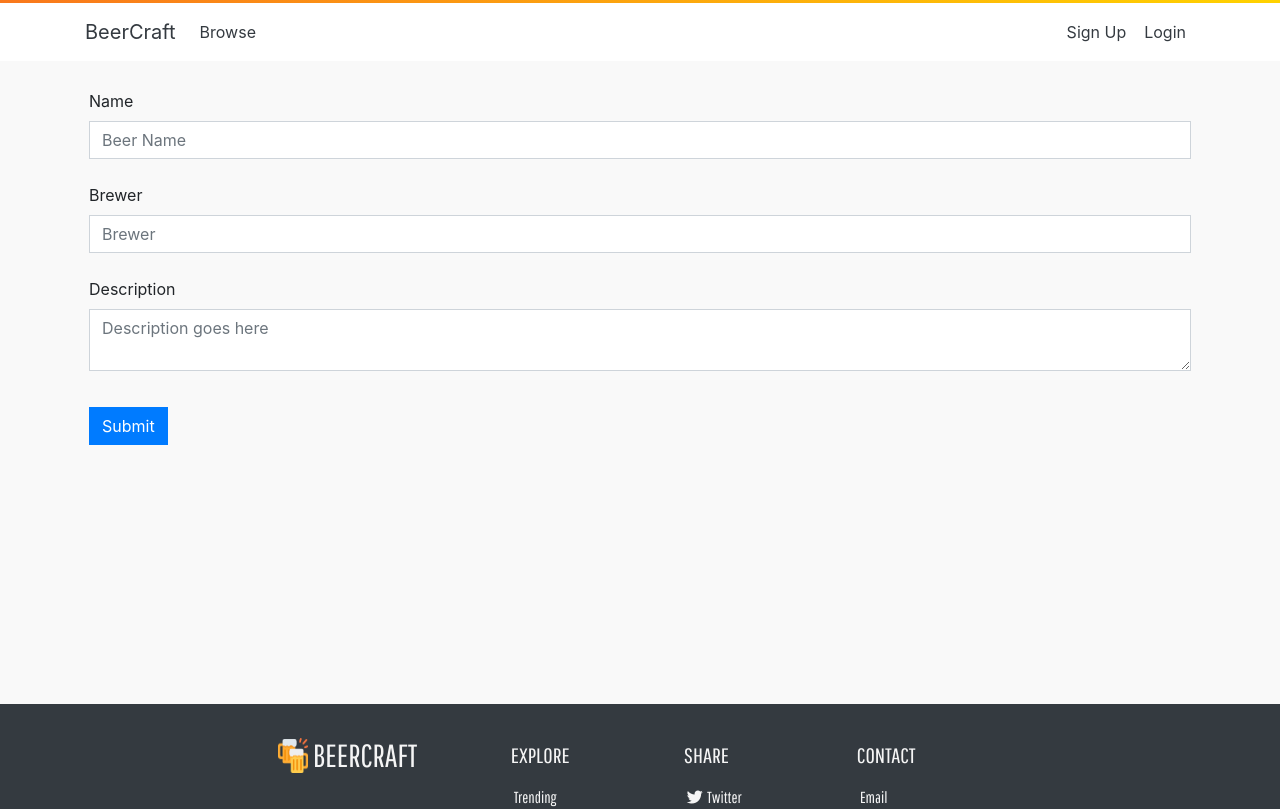
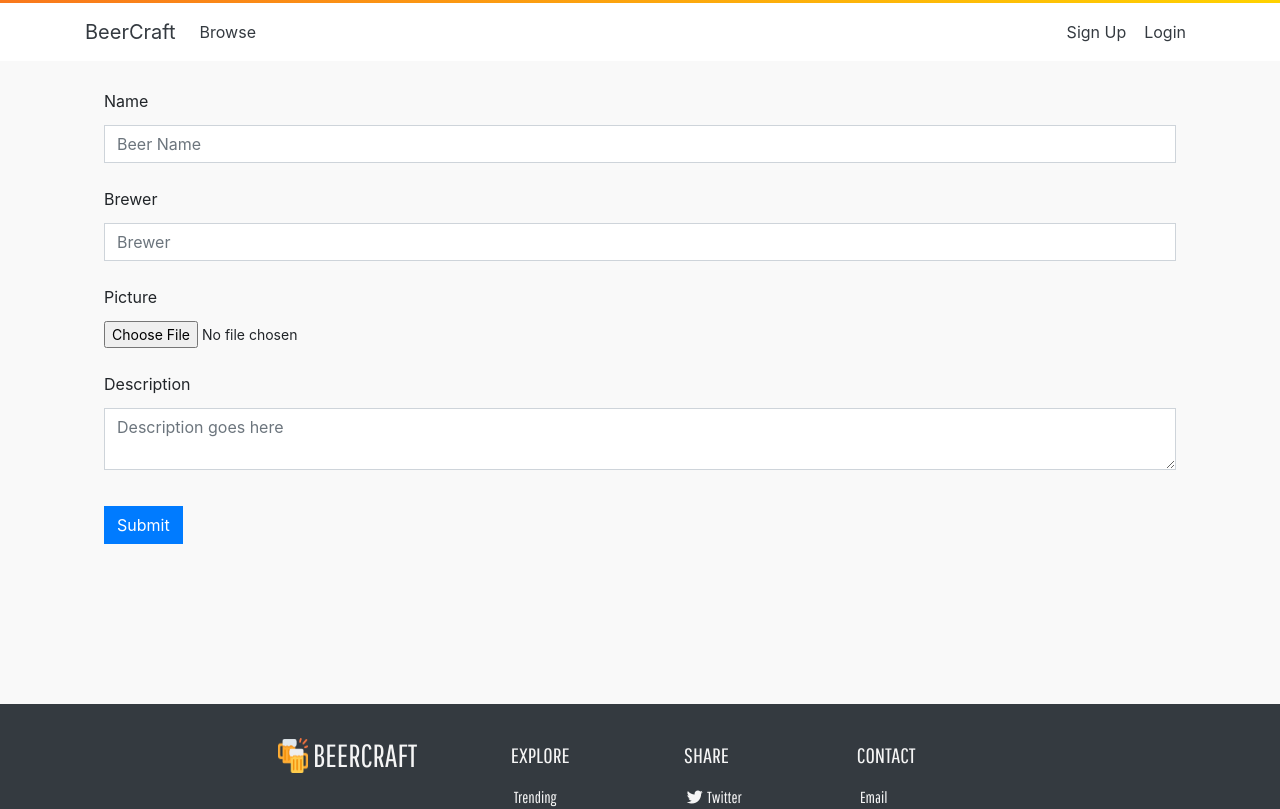
Before and after one commit to chingu-voyage7/Bears-Team-01, a React (Create React App) app in the folder client/: page /add-new-beer in a window 1280 px wide. Shown: the top 809 px of the page. Built offline with nearby package versions, Linux system fonts and the light colour scheme; no server answers.

Commit message:
updated styling

```diff
--- a/client/src/components/AddNewBeerPage.js
+++ b/client/src/components/AddNewBeerPage.js
@@ -18,6 +18,7 @@ class AddNewBeerPage extends Component {
   render(){
     return (
       <div>
+        <div className="container">
           <form onSubmit={this.handleSubmitClick}>
             <div className="form-group mt-3 p-1">
               <label htmlFor="beername">
@@ -26,7 +27,7 @@ class AddNewBeerPage extends Component {
               <input
                 onChange={this.handleTextAreaChange}
                 id="beername"
-            className="form-control"
+                className="form-control mt-1"
                 type="text"
                 name="beername"
                 placeholder="Beer Name">
@@ -39,10 +40,23 @@ class AddNewBeerPage extends Component {
               <input
                 onChange={this.handleTextAreaChange}
                 id="brewer"
-            className="form-control"
+                className="form-control mt-1"
                 type="text"
                 name="brewer"
                 placeholder="Brewer">
+              </input>
+            </div>
+            <div className="form-group mt-3 p-1">
+              <label htmlFor="picture">
+                Picture
+              </label>
+              <input
+                onChange={this.handleTextAreaChange}
+                id="picture"
+                type="file"
+                name="file"
+                className="btn-block btn-sm mt-1 add-beer-picture"
+                placeholder="Add Picture">
               </input>
             </div>
             <div className="form-group mt-3 p-1">
@@ -52,7 +66,7 @@ class AddNewBeerPage extends Component {
               <textarea
                 onChange={this.handleTextAreaChange}
                 id="description"
-            className="form-control"
+                className="form-control mt-1"
                 type="text"
                 name="description"
                 placeholder="Description goes here">
@@ -67,6 +81,7 @@ class AddNewBeerPage extends Component {
             </div>
           </form>
         </div>
+      </div>
     )
   }
 }
--- /dev/null
+++ b/client/src/styles/components/_new-beer-page.scss
@@ -0,0 +1,3 @@
+.add-beer-picture.btn-group-sm>.btn, .add-beer-picture.btn-sm {
+  padding: 0;
+}
--- a/client/src/styles/styles.scss
+++ b/client/src/styles/styles.scss
@@ -9,3 +9,4 @@
 @import './components/privacy-page';
 @import './components/not-found-page';
 @import './components/navbar';
+@import './components/new-beer-page';
```
Lines whose indentation alone changed are shown as unchanged.
